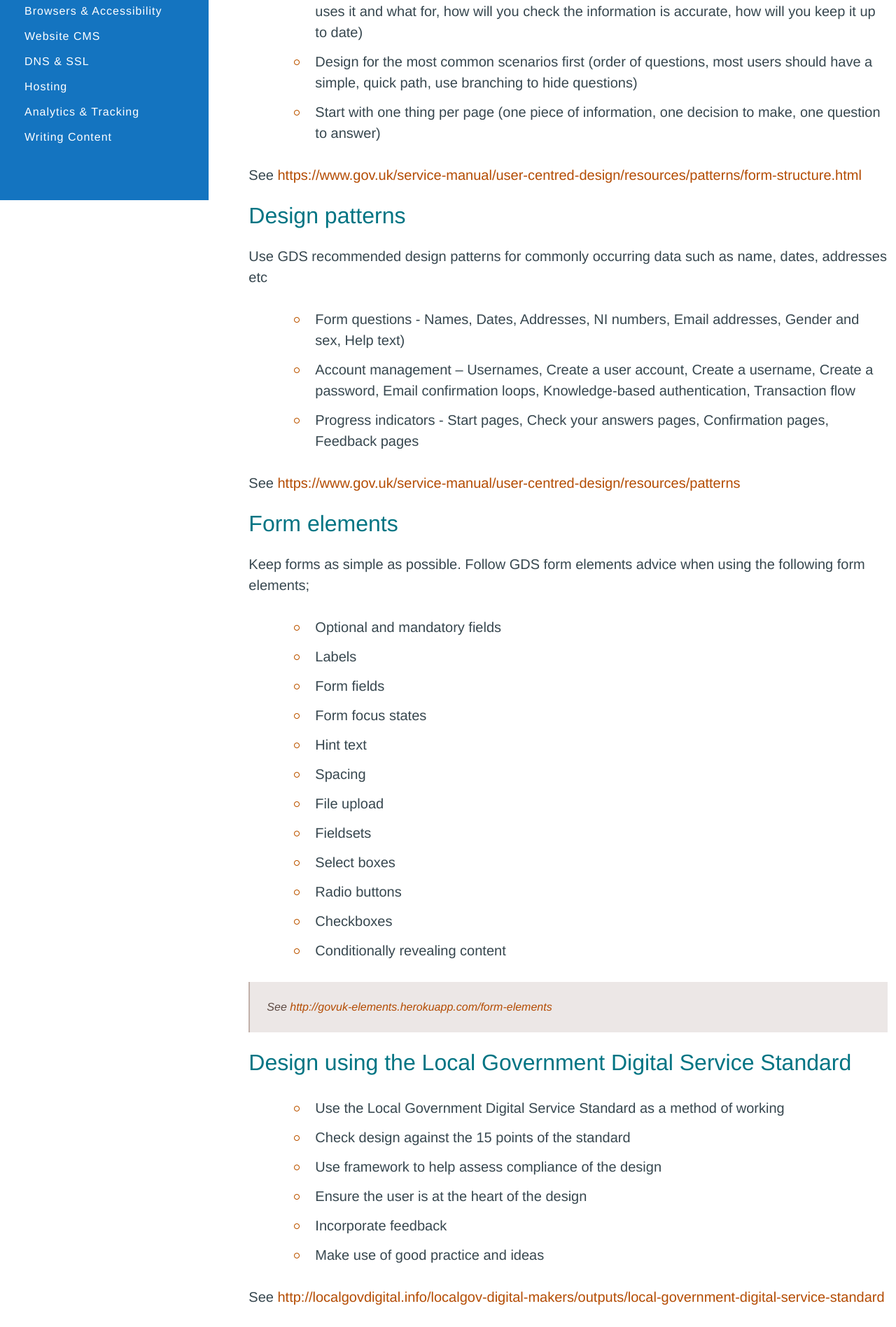
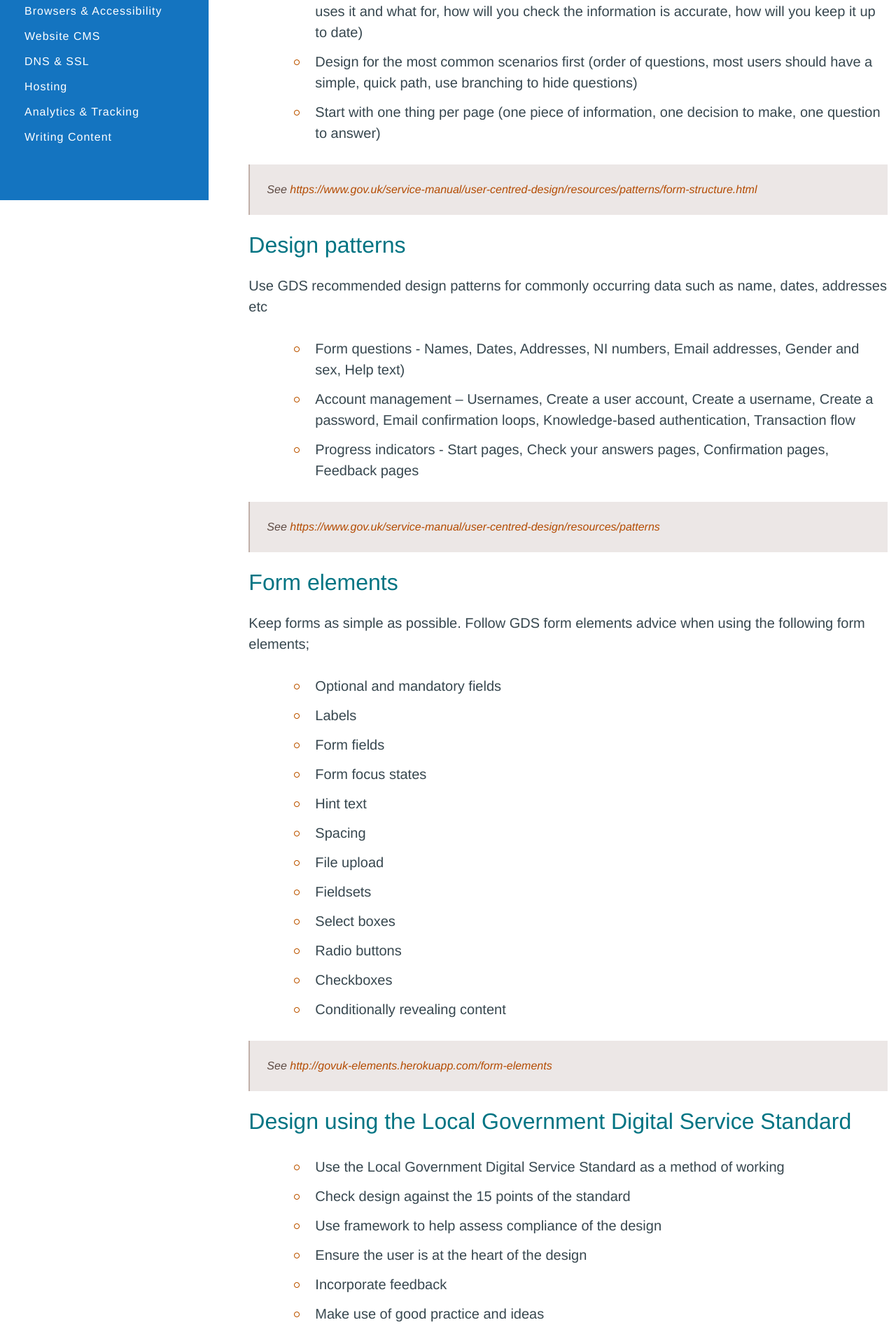
Before and after one commit to OxfordCityCouncil/OxfordCityCouncil.github.io, a Jekyll site: the page built from standards/forms.html, in a window 1280 px wide. Shown: the part 692-2588 px from the top of the page at 70% size. Built offline with Jekyll 4.4.1, drawn with Linux system fonts in a browser that asks for light colours.

```diff
--- a/standards/forms.html
+++ b/standards/forms.html
@@ -11,7 +11,7 @@ title: Forms
     <li>Design for the most common scenarios first (order of questions, most users should have a simple, quick path, use branching to hide questions)</li>
     <li>Start with one thing per page (one piece of information, one decision to make, one question to answer)</li>
 </ul>
-<p>See <a href="https://www.gov.uk/service-manual/user-centred-design/resources/patterns/form-structure.html">https://www.gov.uk/service-manual/user-centred-design/resources/patterns/form-structure.html</a></p>
+<blockquote>See <a href="https://www.gov.uk/service-manual/user-centred-design/resources/patterns/form-structure.html">https://www.gov.uk/service-manual/user-centred-design/resources/patterns/form-structure.html</a></blockquote>
 <h2>Design patterns</h2>
 <p>Use GDS recommended design patterns for commonly occurring data such as name, dates, addresses etc</li>
 <ul>
@@ -19,7 +19,7 @@ title: Forms
     <li>Account management – Usernames, Create a user account, Create a username, Create a password, Email confirmation loops, Knowledge-based authentication, Transaction flow</li>
     <li>Progress indicators - Start pages, Check your answers pages, Confirmation pages, Feedback pages</li>
 </ul>
-<p>See <a href="https://www.gov.uk/service-manual/user-centred-design/resources/patterns">https://www.gov.uk/service-manual/user-centred-design/resources/patterns</a></p>
+<blockquote>See <a href="https://www.gov.uk/service-manual/user-centred-design/resources/patterns">https://www.gov.uk/service-manual/user-centred-design/resources/patterns</a></blockquote>
 <h2>Form elements</h2>
 <p>Keep forms as simple as possible. Follow GDS form elements advice when using the following form elements;</p>
 <ul>
@@ -46,7 +46,7 @@ title: Forms
     <li>Incorporate feedback</li>
     <li>Make use of good practice and ideas</li>
 </ul>
-<p>See <a href="http://localgovdigital.info/localgov-digital-makers/outputs/local-government-digital-service-standard">http://localgovdigital.info/localgov-digital-makers/outputs/local-government-digital-service-standard</a></p>
+<blockquote>See <a href="http://localgovdigital.info/localgov-digital-makers/outputs/local-government-digital-service-standard">http://localgovdigital.info/localgov-digital-makers/outputs/local-government-digital-service-standard</a></blockquote>
 <h2>Best practice as identified by Mando</h2>
 <p>In 2014 we asked <a href="http://www.mando.agency">Mando</a> to help us improve our online forms. They tested each one and also undertook user testing on a representative sample. The outcomes of this were captured in a guidance document to assist us and developers that work with us to create great digital services.</p>
 
```
